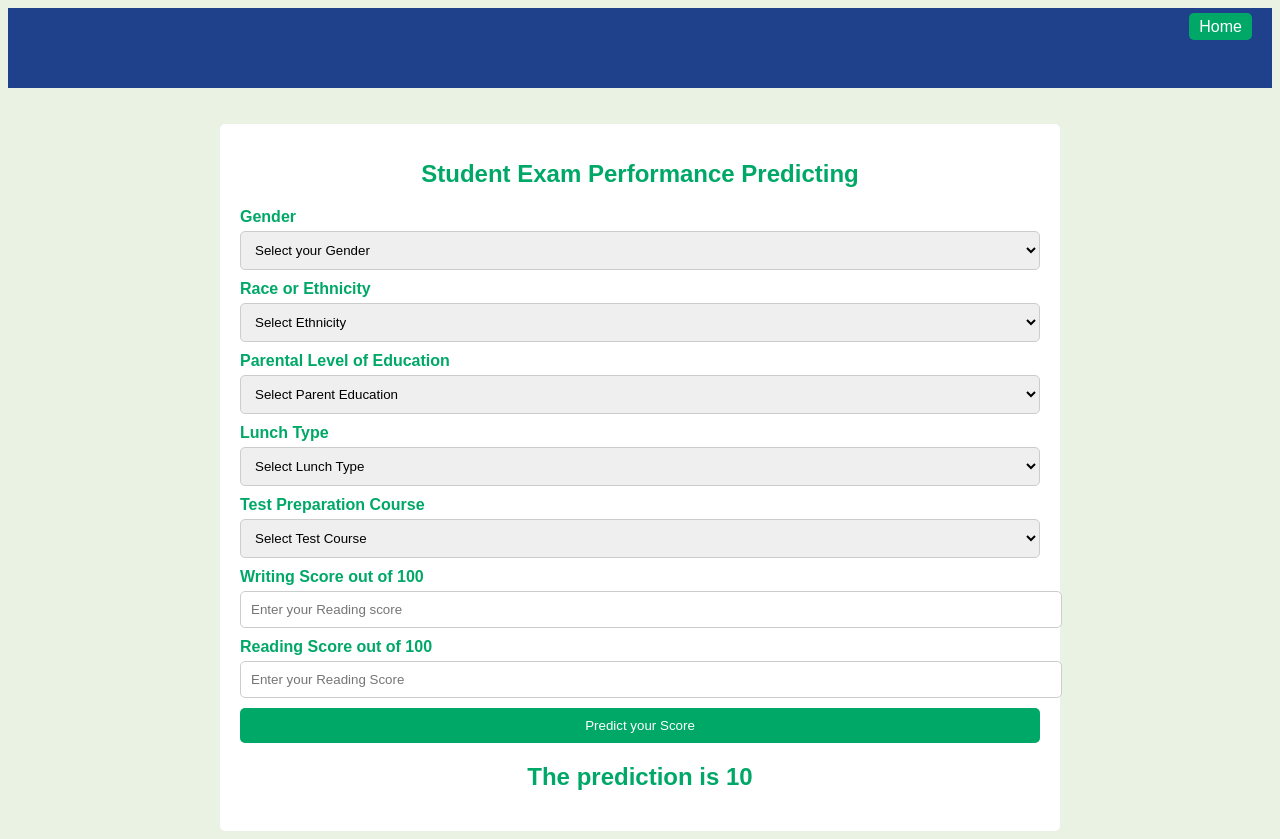
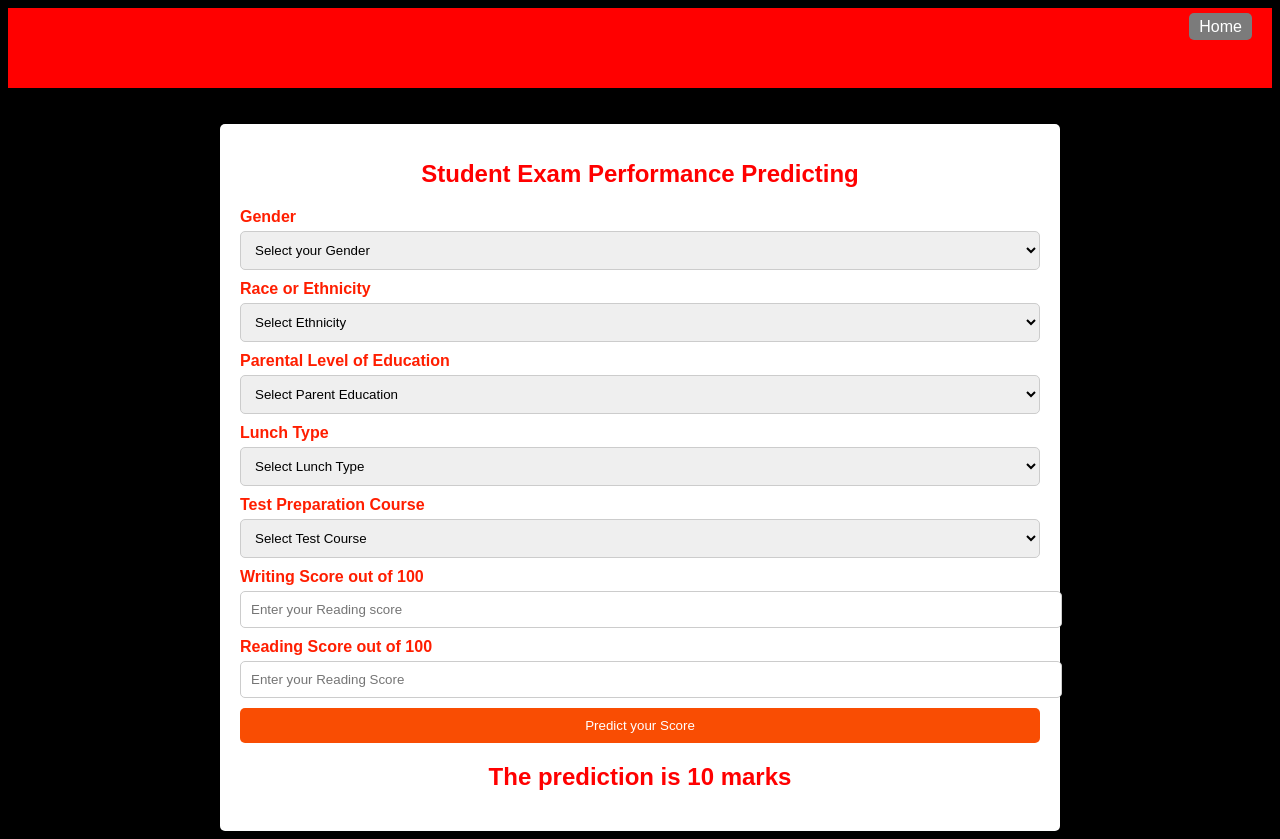
Before and after one commit to OZA-PRATHAM-15/Predicting-Student-Performance-Using-Machine-Learning, a Flask app: template templates/home.html in a window 1280 px wide. Run offline with Flask 3, Linux system fonts and the light colour scheme; the template is opened without the code that fills it: most values are stand-ins (such as "Sample title", 1, 10 or a date in 2020).

Commit message:
commitdocker

```diff
--- a/static/css/styles_home.css
+++ b/static/css/styles_home.css
@@ -1,11 +1,11 @@
 body {
-    background-color: #EAF2E3;
+    background-color: #000000;
     color: #333333;
     font-family: Arial, sans-serif;
   }
 
   .menu-bar {
-    background-color: #1f418c;
+    background-color: #ff0000;
     padding: 10px;
     text-align: right;
   }
@@ -26,7 +26,7 @@ body {
     text-decoration: none;
     padding: 5px 10px;
     border-radius: 5px;
-    background-color: #00a868;
+    background-color: #7b7b7b;
   }
 
   .container {
@@ -41,7 +41,7 @@ body {
     font-size: 24px;
     margin-bottom: 20px;
     text-align: center;
-    color: #00a868;
+    color: #ff0000;
   }
 
   form {
@@ -56,7 +56,7 @@ body {
     display: block;
     font-weight: bold;
     margin-bottom: 5px;
-    color: #00a868;
+    color: #ff1e00;
   }
 
   select,
@@ -70,7 +70,7 @@ body {
   input[type="submit"] {
     width: 100%;
     padding: 10px;
-    background-color: #00a868;
+    background-color: #f94d03;
     color: #FFFFFF;
     border: none;
     border-radius: 5px;
@@ -79,5 +79,5 @@ body {
 
   h2 {
     text-align: center;
-    color: #00a868;
+    color: rgb(255, 0, 0);
   }
--- a/templates/home.html
+++ b/templates/home.html
@@ -84,7 +84,7 @@
         </form>
 
         <h2>
-            The prediction is {{results}}
+            The prediction is {{results}} marks
         </h2>
     </div>
 </body>
```
Also changed, not shown: 11 other files.
